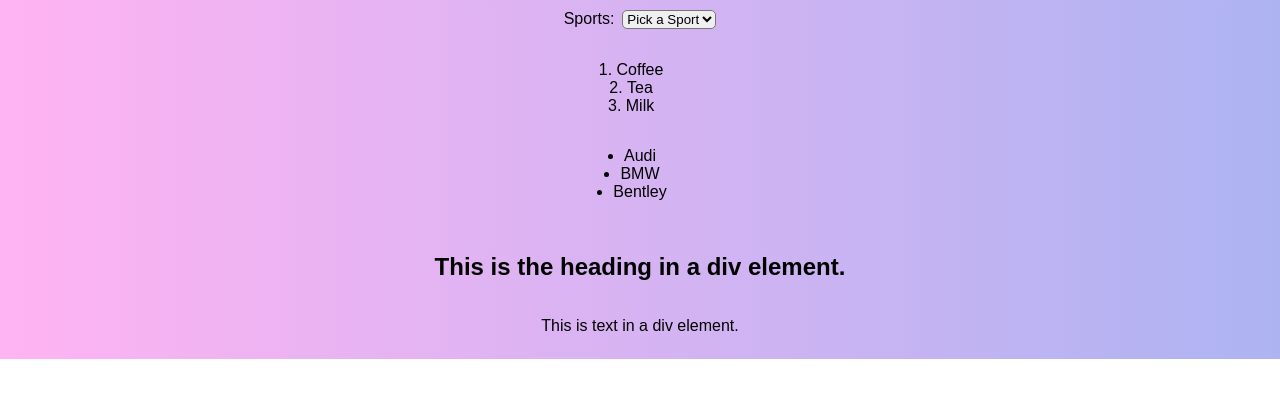
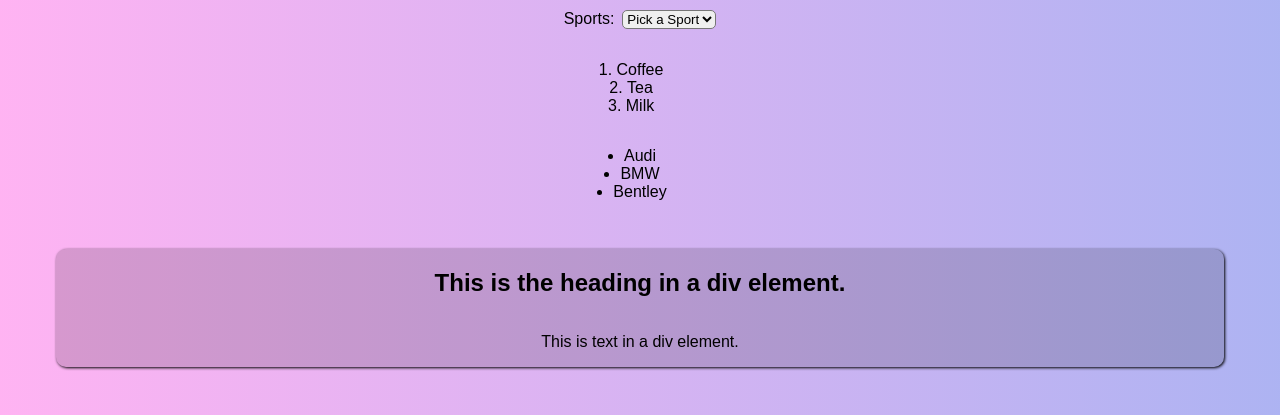
Before and after one commit to fuentesdominic/teaching, a plain HTML site: page ThirdPage.html in a window 1280 px wide. Shown: the part 508-923 px from the top of the page. Before the commit the page ends 867 px from the top, so only its background shows below. Drawn offline with Linux system fonts and the light colour scheme.

Commit message:
finish styling

```diff
--- a/TP.css
+++ b/TP.css
@@ -70,4 +70,8 @@ ul {
     flex-direction: column;
     justify-content: center;
     align-items: center;
+    margin: 3rem;
+    background-color: rgba(1,1,1,0.15);
+    border-radius: 10px;
+    box-shadow: 1px 1px 3px rgba(1,1,1,1);
 }
```
